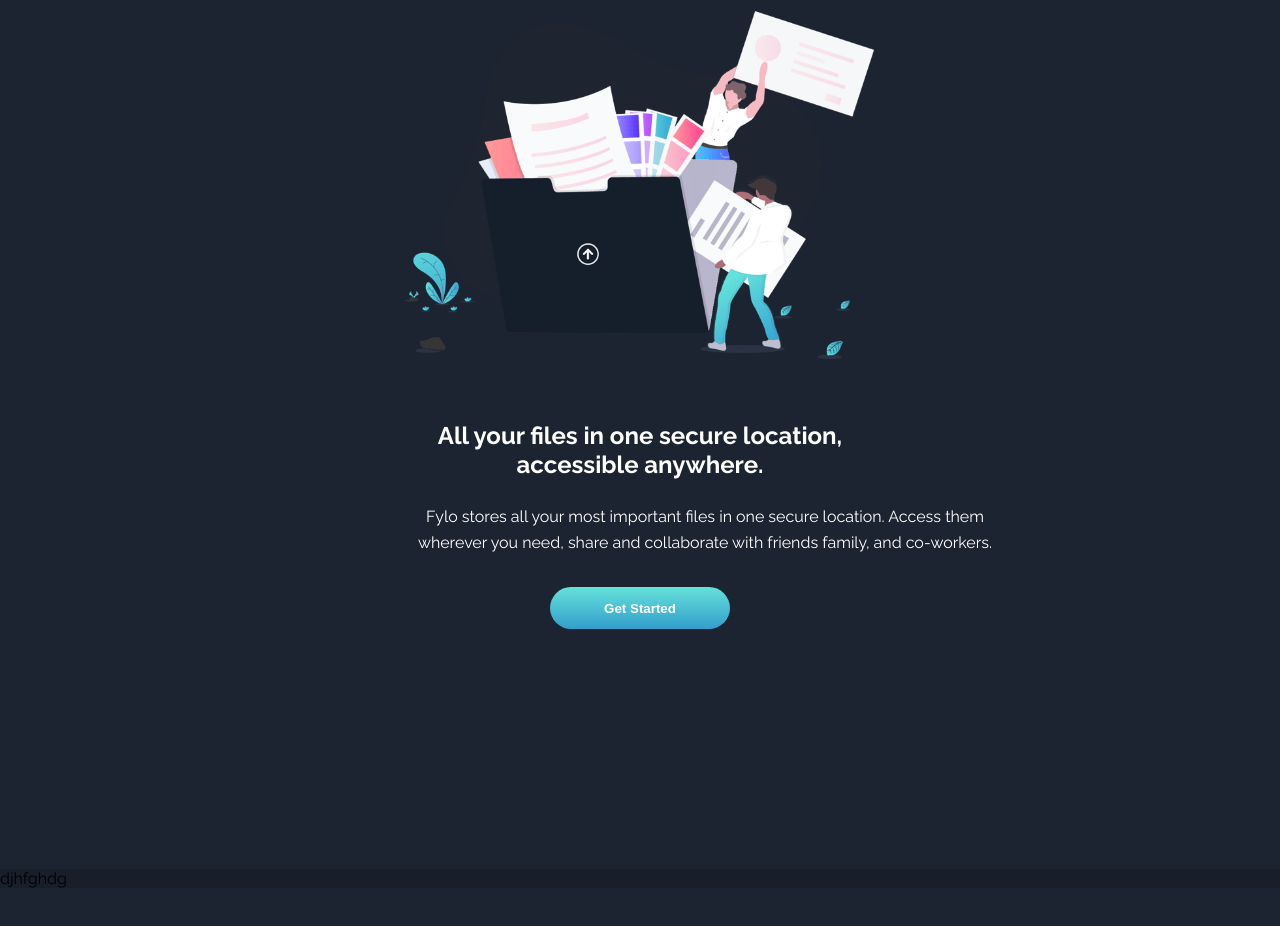
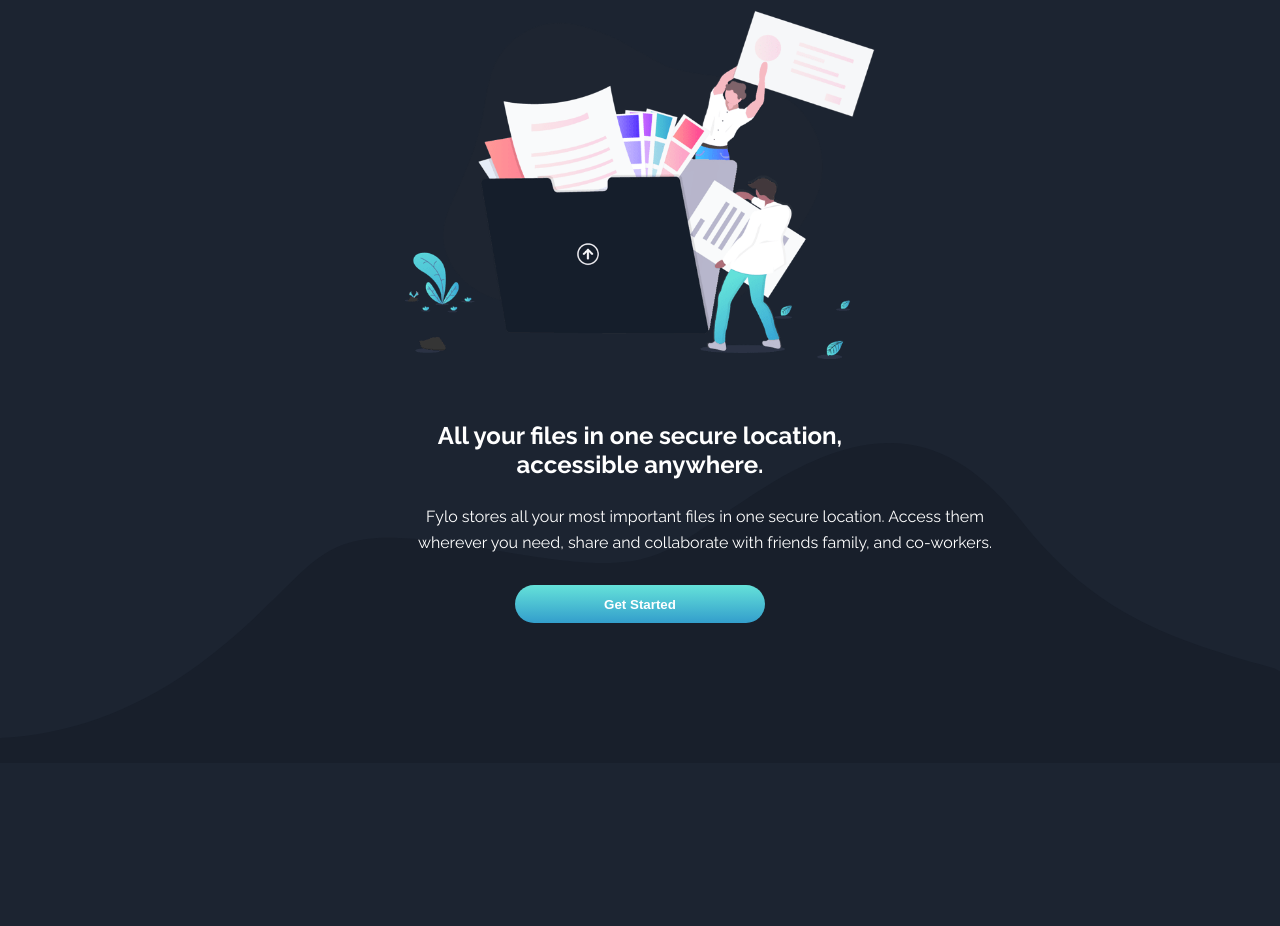
Before and after one commit to haamid10/30-days-of-code, a plain HTML site: page flylo-dark/index.html in a window 1280 px wide. Shown: the part 92-1018 px from the top of the page. Before the commit the page ends 980 px from the top, so only its background shows below. Drawn offline with Linux system fonts and the light colour scheme.

Commit message:
fylo-dark

```diff
--- a/flylo-dark/index.html
+++ b/flylo-dark/index.html
@@ -48,24 +48,12 @@
           <button class="btn">Get Started</button>
 
        </div>
-
-     </section>
-
-    </nav>
-
-  </header>
-
-<main>
-
-
-     <section class="content">
-       <div class="test1">
-   djhfghdg
-       </div>
+     <img src="./images/bg-curvy-desktop.svg" alt="image" class="curvy-bg">
      </section>
 
 
-</main>
+
+
 
 
 
--- a/flylo-dark/style.css
+++ b/flylo-dark/style.css
@@ -111,7 +111,7 @@ ul.navbar li a:hover{
   font-weight: var(--font-bold);
 }
 .write p{
-  margin-top: 0 auto 30px;
+  margin: 0 auto 30px;
   width: 500px;
   line-height: 1.6rem;
   color: white;
@@ -119,35 +119,20 @@ ul.navbar li a:hover{
    width: 600px;
 }
 .btn{
-  margin-top: 2rem;
-  border-radius: 2rem;
-  width: 180px;
-  height: 42px;
+  border-radius: 25px;
+  width: 250px;
+  height: 38px;
   background: linear-gradient(var(--cyan),var(--Blue));
   border: none;
   color: white;
   font-weight: var(--font-bold);
   /* background-color: #181f2a; */
 }
-
-.main{
-  display: flex;
-  flex-direction: column;
-}
-
-/* .buur{
-  background-image: url(./images/bg-curvy-desktop.svg);
+.curvy-bg{
   width: 100%;
   height: 40vh;
-  margin-right: 72rem;
-  top: 800px;
-  position: absolute;
-} */
-.content{
+  top: -210px;
   position: relative;
-  top: 210px;
-  background-color: var(--mainDark);
-  height:auto ;
-  width: 100%;
-  margin-top: 0;
+  z-index: -2;
+
 }
```
